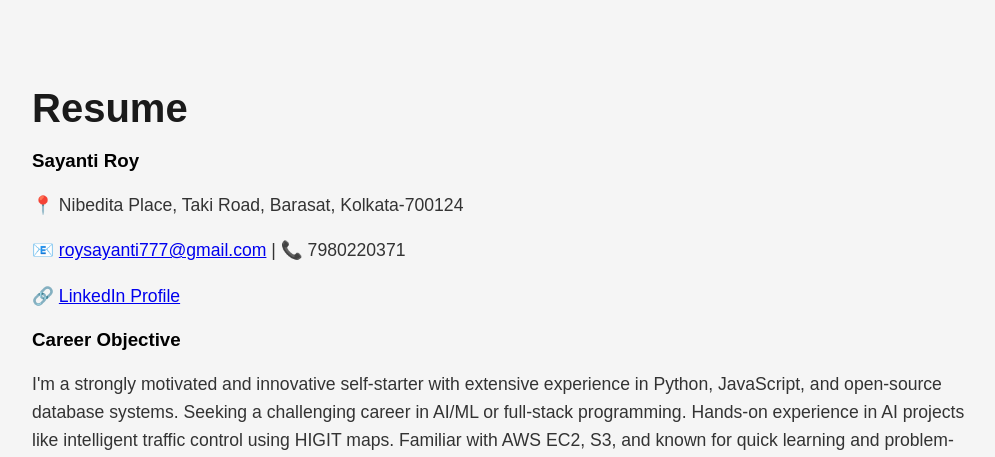
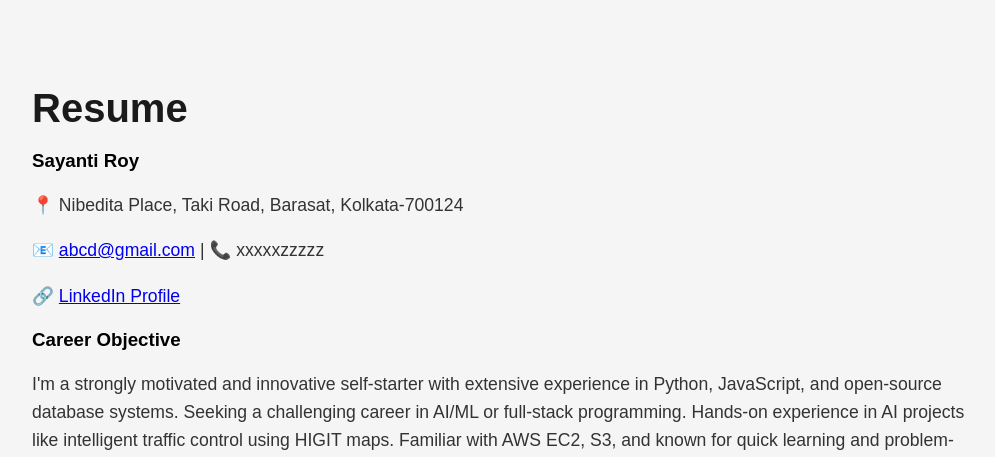
Before and after one commit to Sayanti-Roy/Portfolio, a Flask app: page / in a window 1280 px wide. Shown: the part 2447-2904 px from the top of the page, without its empty margins (128-1123 px from the left). Run offline with Flask 3, Linux system fonts and the light colour scheme.

Commit message:
Update resume.html

```diff
--- a/Portfolio Sayanti/Portfolio Sayanti/templates/Sections/resume.html
+++ b/Portfolio Sayanti/Portfolio Sayanti/templates/Sections/resume.html
@@ -4,7 +4,7 @@
 
     <h3>Sayanti Roy</h3>
     <p>📍 Nibedita Place, Taki Road, Barasat, Kolkata-700124</p>
-    <p>📧 <a href="mailto:roysayanti777@gmail.com">roysayanti777@gmail.com</a> | 📞 7980220371</p>
+    <p>📧 <a href="mailto:roysayanti777@gmail.com">abcd@gmail.com</a> | 📞 xxxxxzzzzz</p>
     <p>🔗 <a href="https://www.linkedin.com/in/sayanti-roy-902a9a24b" target="_blank">LinkedIn Profile</a></p>
 
     <h3>Career Objective</h3>
```
